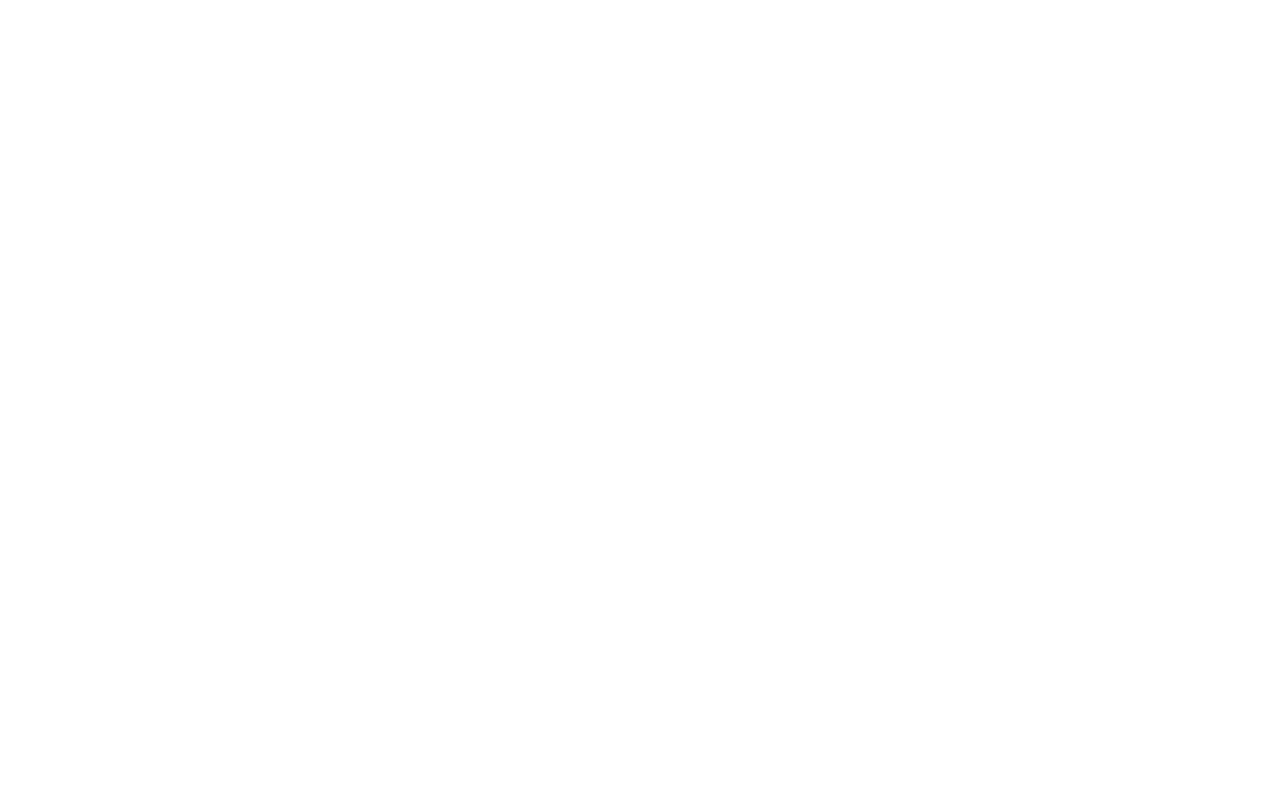
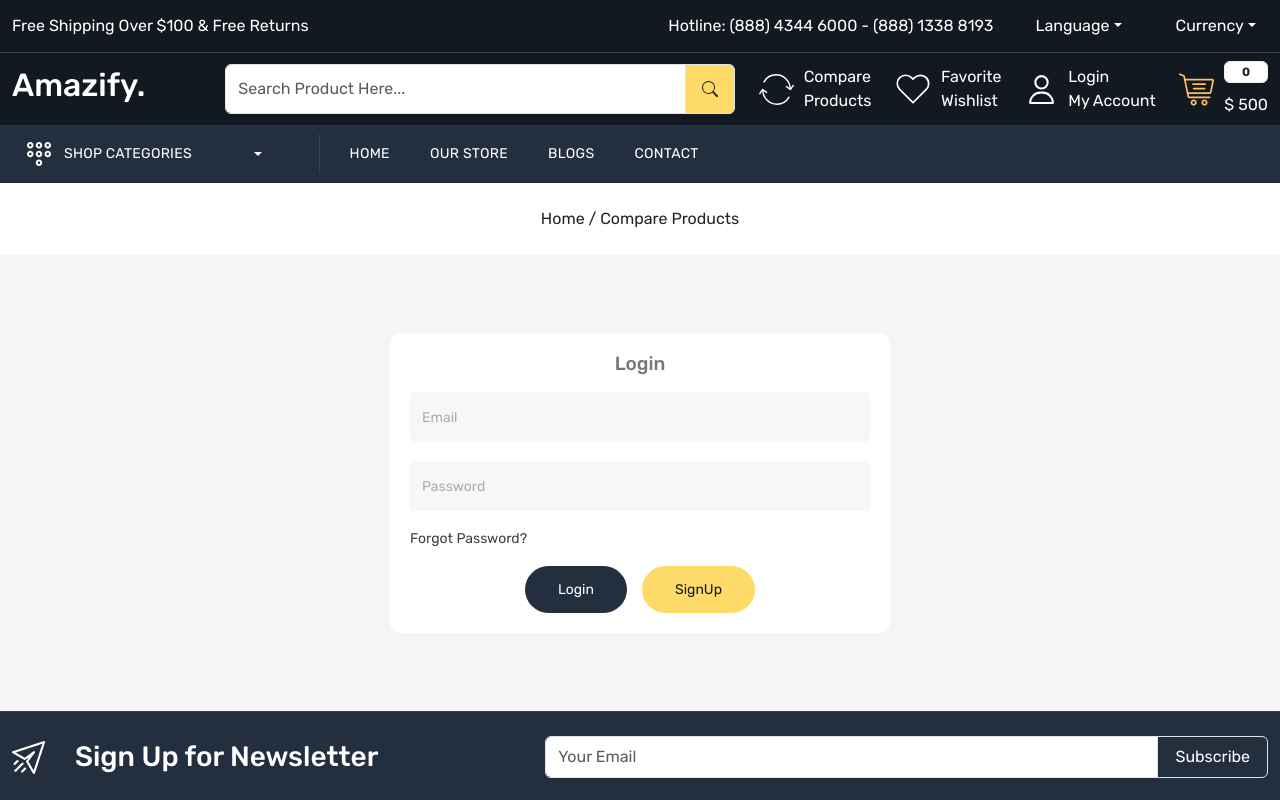
Before and after one commit to ssengar13/E-Commerce-App-Frontend, a React (Create React App) app: page /login in a window 1280 px wide. Before the commit this address had no page. Shown: the top 800 px of the page. Built offline with nearby package versions, Linux system fonts and the light colour scheme.

Commit message:
Login Page Completed

```diff
--- a/src/App.css
+++ b/src/App.css
@@ -804,3 +804,51 @@
 }
 
 /* Compare Product Page CSS End */
+
+
+/* Auth Card CSS Start */
+
+.auth-card {
+  padding: 20px;
+  background-color: white;
+  width: 500px;
+  margin: 30px auto;
+  border-radius: 10px;
+}
+
+.auth-card h3 {
+  font-size: 19px;
+  font-weight: 500;
+  color: var(--color-777777);
+}
+
+.auth-card .form-control {
+  height: 50px;
+  background-color: #f7f7f7;
+  color: var(--color-131921);
+  border: none;
+  font-size: 14px;
+  border-radius: 5px;
+}
+
+.auth-card form input::placeholder {
+  color: #acacac;
+}
+
+.auth-card a {
+  font-size: 14px;
+  font-weight: 400;
+  color: var(--color-3b4149);
+}
+
+.auth-card .signup {
+  background-color: var(--color-fedb69);
+  color: var(--color-131921);
+}
+
+.auth-card .signup:hover {
+  background-color: var(--color-232f3e);
+  color: white;
+}
+
+/* Auth Card CSS End */
--- a/src/App.js
+++ b/src/App.js
@@ -9,6 +9,7 @@
 import Blog from './pages/Blog';
 import CompareProduct from './pages/CompareProduct';
 import Wishlist from './pages/Wishlist';
+import Login from './pages/Login'
 
 function App() {
   return (
@@ -22,6 +23,7 @@
           <Route path='blog' element={<Blog />} />
           <Route path='compare-product' element={<CompareProduct />} />
           <Route path='wishlist' element={<Wishlist />} />
+          <Route path='login' element={<Login />} />
         </Route>
       </Routes>
     </BrowserRouter>
--- /dev/null
+++ b/src/pages/Login.js
@@ -0,0 +1,39 @@
+import React from 'react'
+import BreadCrumb from '../components/BreadCrumb'
+import Meta from '../components/Meta'
+import { Link } from 'react-router-dom'
+
+const Login = () => {
+    return (
+        <>
+            <Meta title="Login to Your Account - Secure Access | Amazify" />
+            <BreadCrumb title="Compare Products" />
+            <div className="login-wrapper home-wrapper-2 py-5">
+                <div className="row">
+                    <div className="col-12">
+                        <div className="auth-card">
+                            <h3 className='text-center mb-3'>Login</h3>
+                            <form action="" className='d-flex flex-column gap-15'>
+                                <div>
+                                    <input type="email" name='email' placeholder='Email' className='form-control' />
+                                </div>
+                                <div className='mt-1'>
+                                    <input type="password" name='password' placeholder='Password' className='form-control' />
+                                </div>
+                                <div>
+                                    <Link to='/forgot-password'>Forgot Password?</Link>
+                                    <div className='mt-3 d-flex justify-content-center gap-15 align-items-center'>
+                                        <button className='button border-0'>Login</button>
+                                        <Link className='button signup' to='signup'>SignUp</Link>
+                                    </div>
+                                </div>
+                            </form>
+                        </div>
+                    </div>
+                </div>
+            </div>
+        </>
+    )
+}
+
+export default Login
```
Also changed, not shown: src/pages/Forgotpassword.js (added, +14 -0 lines), src/pages/Signup.js (added, +14 -0 lines).
